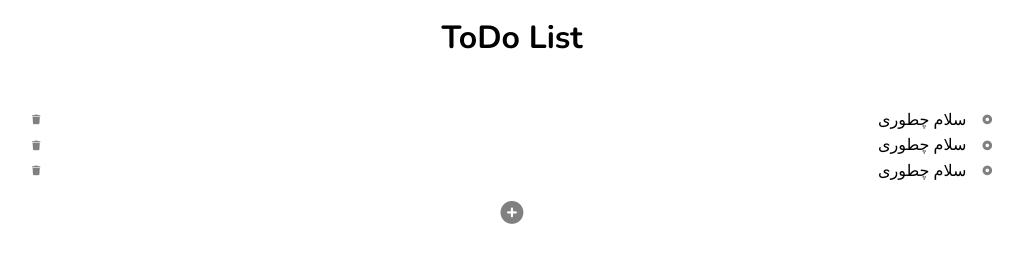
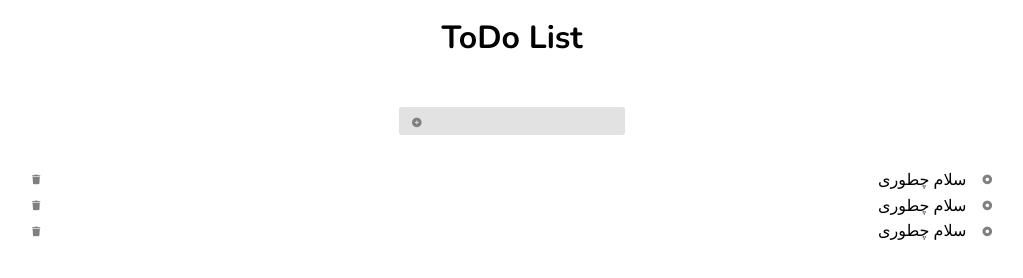
Before and after one commit to Rashad-tm/todo-list, a plain HTML site: page index.html in a window 1280 px wide. Shown: the whole page, without its empty margins (128-1151 px from the left). Drawn offline with nearby package versions, Linux system fonts and the light colour scheme.

Commit message:
final Styling

```diff
--- a/css/main.css
+++ b/css/main.css
@@ -53,16 +53,42 @@ h1 {
     flex: 1;
     text-align: right;
 }
-.add {
+.add-new-item {
     font-size: 1.1em;
     border: none;
     margin-top: 1em;
     background-color: transparent;
 }
 
-.add .fa-solid {
+.add-new-item .fa-solid {
     font-size: 1.3em;
 }
+
+.user-input {
+    display: flex;
+    align-items: center;
+    justify-content: center;
+    margin-bottom: 2em;
+}
+
+.user-text {
+    outline: none;
+    border: none;
+    border-top-right-radius: 0.2em;
+    border-bottom-right-radius: 0.2em;
+    padding: 0.5em 1em;
+    padding-left: 0px;
+    background-color: #e2e2e2;
+}
+
+.add-item {
+    border-top-left-radius: 0.2em;
+    border-bottom-left-radius: 0.2em;
+    background-color: #e2e2e2;
+    border: none;
+    padding: 0.5em 1em;
+}
+
 .icon {
     display: none;
 }
--- a/index.html
+++ b/index.html
@@ -16,7 +16,12 @@
         <header>
             <h1>ToDo List</h1>
         </header>
+
         <section class="list-area">
+            <div class="user-input">
+                <input type="text" class="user-text" />
+                <button class="add-item"><i class="fa-solid fa-circle-plus"></i></button></button>
+            </div>
             <div class="list-item">
                 <div class="change-status">
                     <i class="fa-solid fa-circle-dot"></i>
@@ -44,7 +49,7 @@
                     <i class="fa-solid fa-trash"></i>
                 </div>
             </div>
-            <button class="add"><i class="fa-solid fa-circle-plus"></i></button>
+
         </section>
 
         <div class="icon">
@@ -54,6 +59,8 @@
             <i class="fa-solid fa-circle-chevron-down">chevron down</i>
             <i class="fa-solid fa-circle-plus">plus</i>
             <i class="fa-solid fa-circle-dot">dot</i>
+            <i class="fa-solid fa-heart">heart</i>
+            <i class="fa-solid fa-circle-xmark">circle x mark</i>
         </div>
     </body>
 </html>
```
